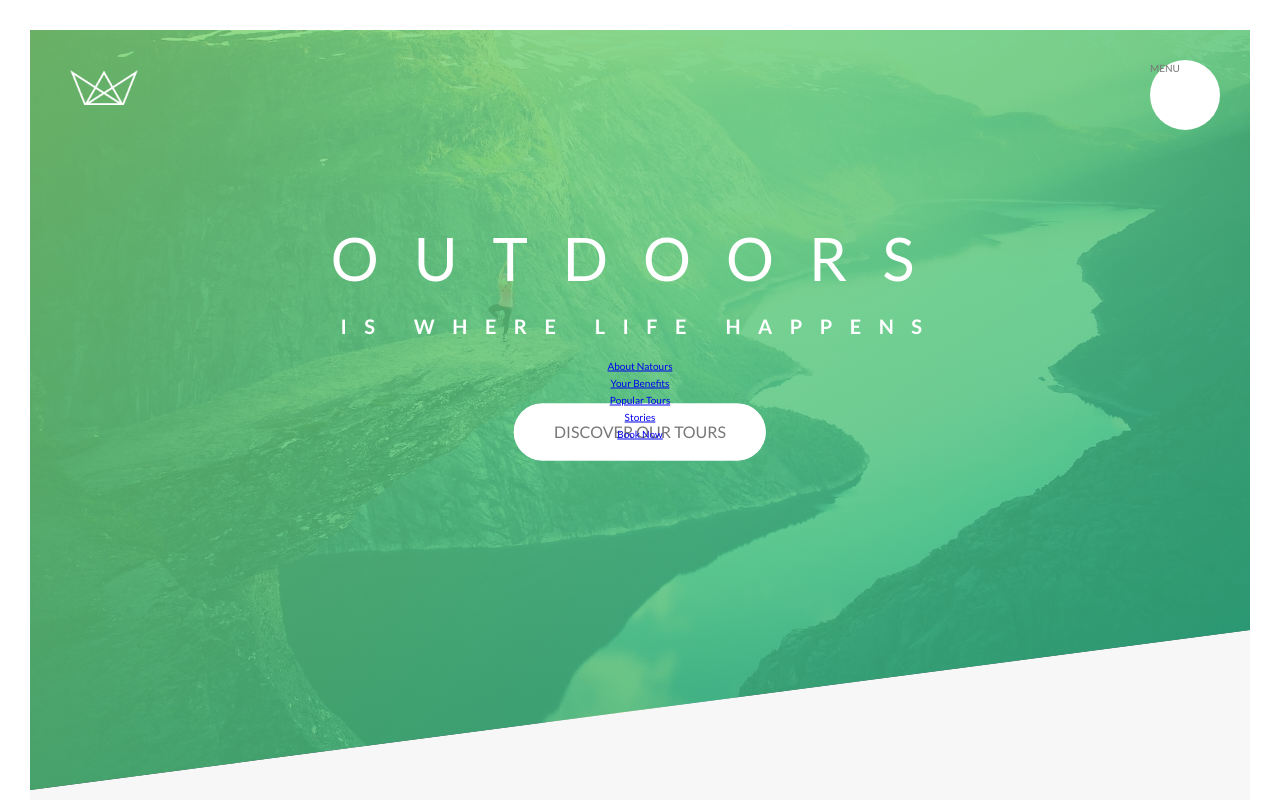
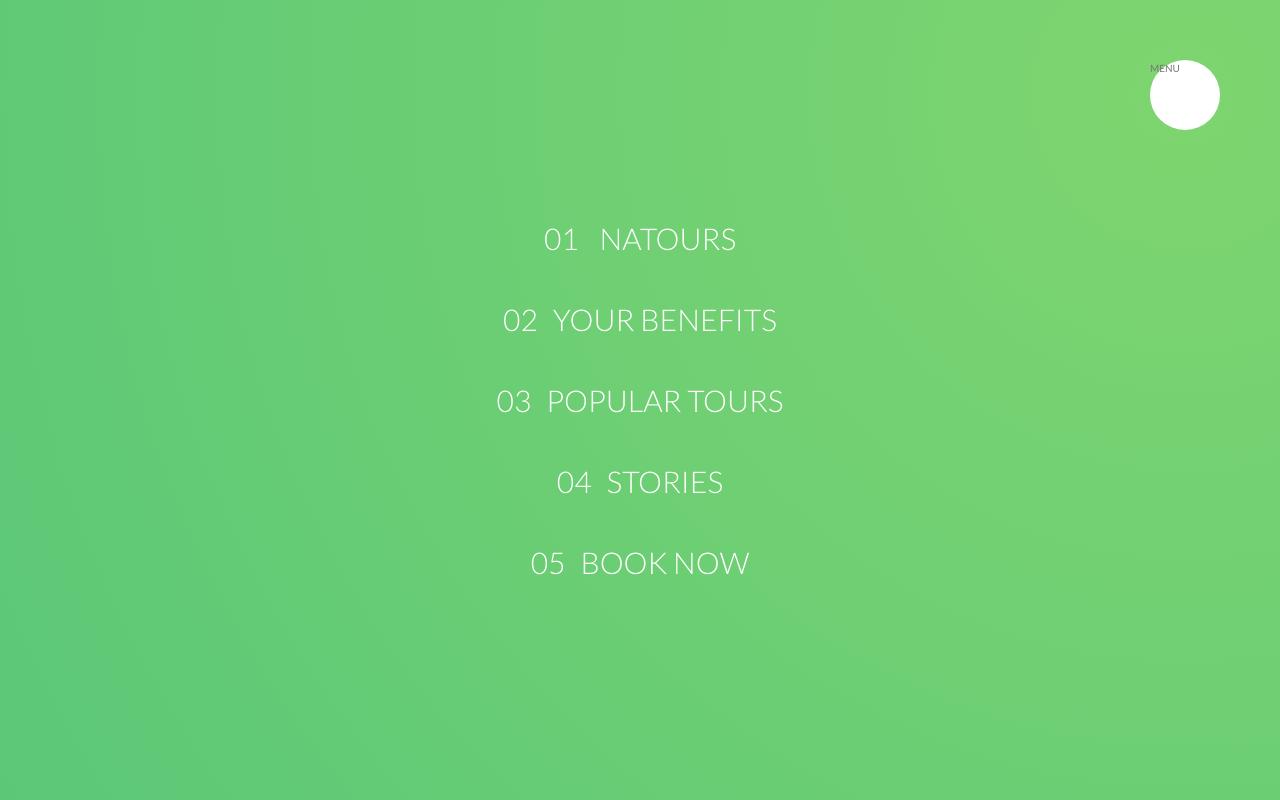
Before and after one commit to liviupreda/natours, a website: page index.html in a window 1280 px wide. Shown: the top 800 px of the page. Drawn offline with nearby package versions, Linux system fonts and the light colour scheme.

Commit message:
Navigation part 1

```diff
--- a/index.html
+++ b/index.html
@@ -19,7 +19,6 @@
     <!-- MENU -->
     <div class="navigation">
       <input type="checkbox" class="navigation__checkbox" id="navi-toggle" />
-
       <label for="navi-toggle" class="navigation__button">MENU</label>
 
       <div class="navigation__background">&nbsp;</div>
@@ -27,19 +26,23 @@
       <nav class="navigation__nav">
         <ul class="navigation__list">
           <li class="navigation__item">
-            <a href="#" class="navigation__link">About Natours</a>
+            <a href="#" class="navigation__link"><span>01</span> Natours</a>
           </li>
           <li class="navigation__item">
-            <a href="#" class="navigation__link">Your Benefits</a>
+            <a href="#" class="navigation__link"
+              ><span>02</span>Your Benefits</a
+            >
           </li>
           <li class="navigation__item">
-            <a href="#" class="navigation__link">Popular Tours</a>
+            <a href="#" class="navigation__link"
+              ><span>03</span>Popular Tours</a
+            >
           </li>
           <li class="navigation__item">
-            <a href="#" class="navigation__link">Stories</a>
+            <a href="#" class="navigation__link"><span>04</span>Stories</a>
           </li>
           <li class="navigation__item">
-            <a href="#" class="navigation__link">Book Now</a>
+            <a href="#" class="navigation__link"><span>05</span>Book Now</a>
           </li>
         </ul>
       </nav>
--- a/scss/components/_card.scss
+++ b/scss/components/_card.scss
@@ -161,10 +161,7 @@
 
   // BACK SIDE STYLING
   &__cta {
-    position: absolute;
-    top: 50%;
-    left: 50%;
-    transform: translate(-50%, -50%);
+    @include centerHorizontalAndVertical;
     width: 90%;
     text-align: center;
   }
--- a/scss/components/_form.scss
+++ b/scss/components/_form.scss
@@ -79,10 +79,7 @@
       height: 1.3rem;
       width: 1.3rem;
       border-radius: 50%;
-      position: absolute;
-      top: 50%;
-      left: 50%;
-      transform: translate(-50%, -50%);
+      @include centerHorizontalAndVertical;
       background-color: $color-primary;
       opacity: 0;
       transition: opacity 0.2s;
--- a/scss/layout/_navigation.scss
+++ b/scss/layout/_navigation.scss
@@ -26,6 +26,8 @@
       $color-primary-dark
     );
     z-index: 1000;
+    // background will cover the entire screen; 80 for xl screens
+    transform: scale(80);
   }
 
   &__nav {
@@ -44,8 +46,39 @@
   }
 
   &__item {
+    margin: 1rem;
   }
 
   &__link {
+    &:link,
+    &:visited {
+      display: inline-block;
+      font-size: 3rem;
+      font-weight: 300;
+      padding: 1rem 2rem;
+      color: $color-white;
+      text-decoration: none;
+      text-transform: uppercase;
+      background-image: linear-gradient(
+        120deg,
+        transparent 0%,
+        transparent 50%,
+        $color-white 50%
+      );
+      background-size: 230%;
+      transition: all 0.4s;
+
+      span {
+        margin-right: 1.5rem;
+        display: inline-block;
+      }
+    }
+
+    &:hover,
+    &:active {
+      background-position: 100%;
+      color: $color-primary;
+      transform: translateX(1rem);
+    }
   }
 }
```
Also changed, not shown: css/main.css.
